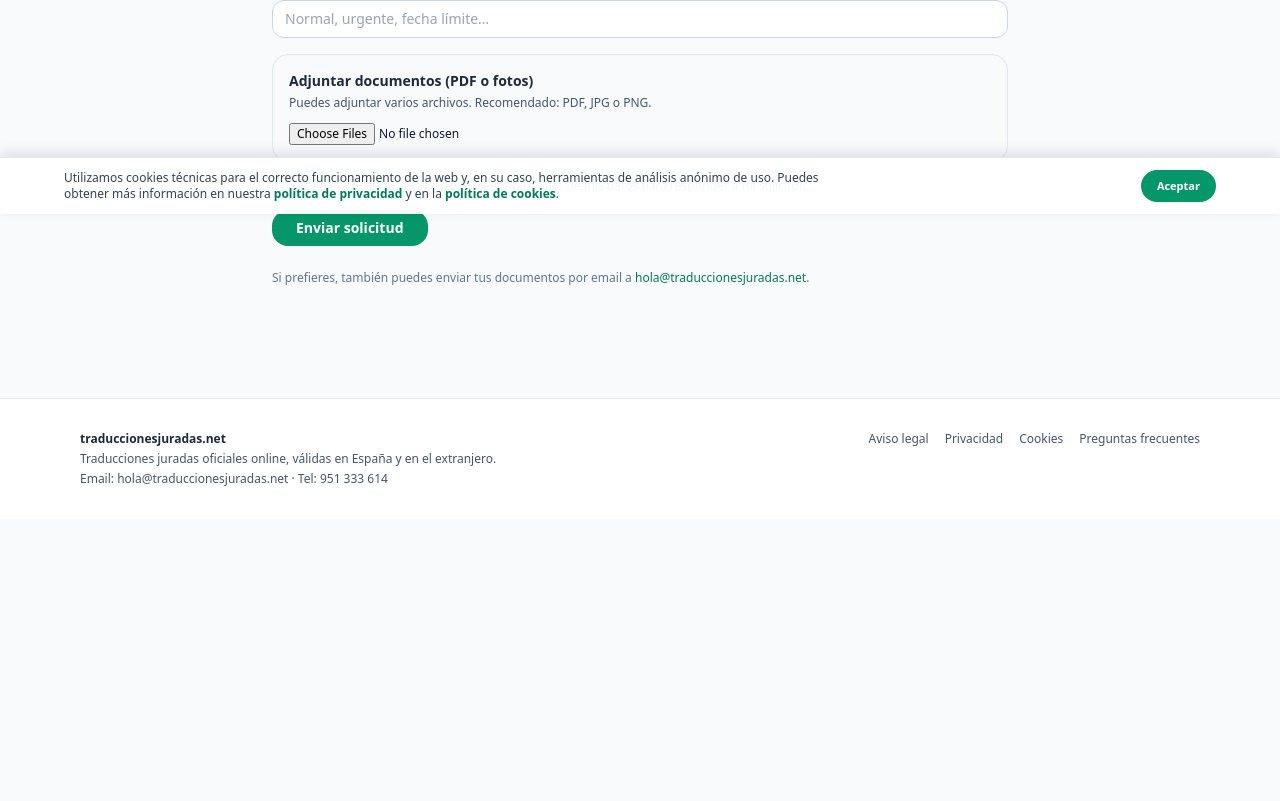
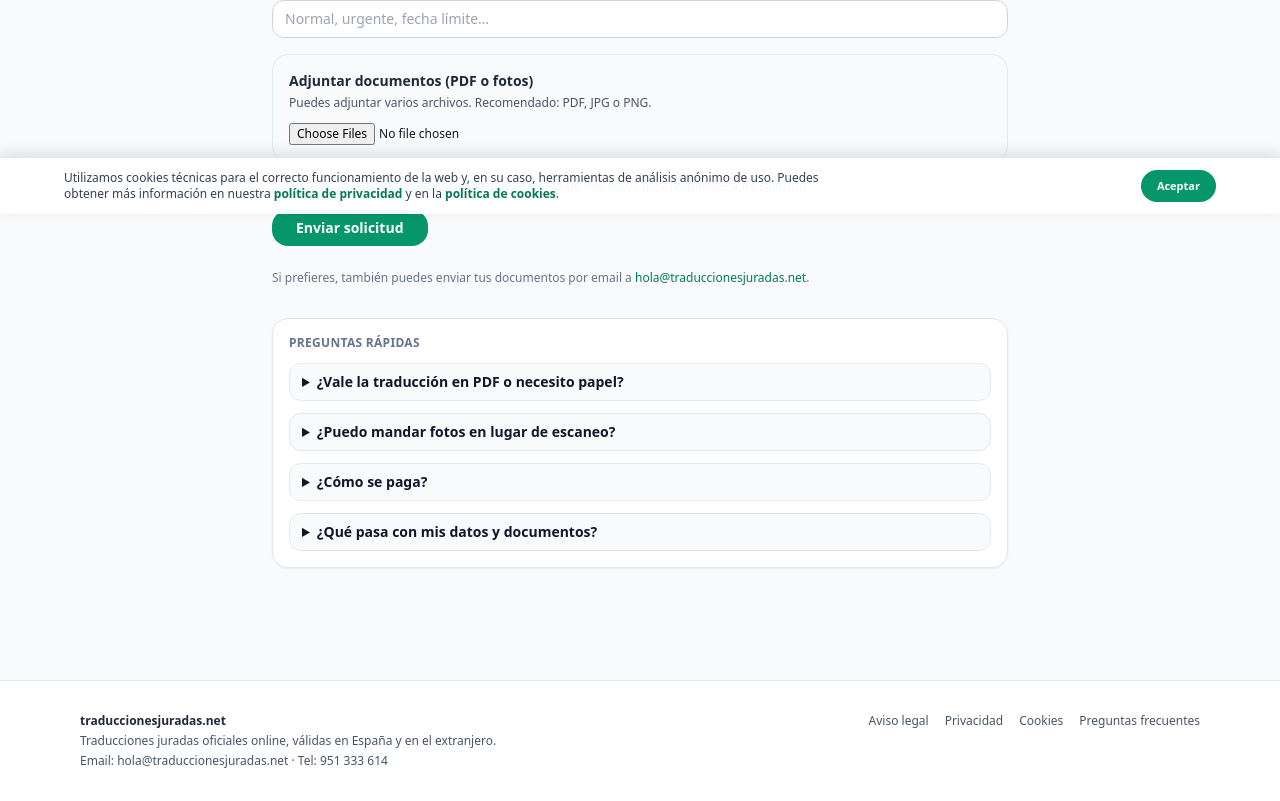
Before and after one commit to juanlatregua/traduccionesjuradas-next, a Next.js app: page /presupuesto in a window 1280 px wide. Shown: the part 586-1387 px from the top of the page. Before the commit the page ends 1105 px from the top, so only its background shows below. Built offline with nearby package versions, Linux system fonts and the light colour scheme.

Commit message:
Añade mini FAQ bajo el formulario de presupuesto

```diff
--- a/app/presupuesto/page.tsx
+++ b/app/presupuesto/page.tsx
@@ -370,6 +370,49 @@ export default function PresupuestoPage() {
         </a>
         .
       </p>
+
+      {/* Mini FAQ */}
+      <section className="mt-8 space-y-3 rounded-2xl border border-slate-200 bg-white p-4 text-sm text-slate-700 shadow-sm">
+        <p className="text-xs font-semibold uppercase tracking-wide text-slate-500">
+          Preguntas rápidas
+        </p>
+        <details className="rounded-xl border border-slate-200 bg-slate-50 px-3 py-2">
+          <summary className="cursor-pointer text-sm font-semibold text-slate-900">
+            ¿Vale la traducción en PDF o necesito papel?
+          </summary>
+          <p className="mt-2 text-sm text-slate-700">
+            El PDF firmado digitalmente por el traductor jurado es válido para la mayoría de trámites.
+            Si tu organismo pide papel, también podemos enviarlo por mensajería.
+          </p>
+        </details>
+        <details className="rounded-xl border border-slate-200 bg-slate-50 px-3 py-2">
+          <summary className="cursor-pointer text-sm font-semibold text-slate-900">
+            ¿Puedo mandar fotos en lugar de escaneo?
+          </summary>
+          <p className="mt-2 text-sm text-slate-700">
+            Sí, siempre que sean nítidas, sin recortes y con sellos/márgenes visibles. Si hiciera falta,
+            podemos pedir un escaneo mejor antes de entregar.
+          </p>
+        </details>
+        <details className="rounded-xl border border-slate-200 bg-slate-50 px-3 py-2">
+          <summary className="cursor-pointer text-sm font-semibold text-slate-900">
+            ¿Cómo se paga?
+          </summary>
+          <p className="mt-2 text-sm text-slate-700">
+            Te enviaremos el presupuesto con las opciones de pago (transferencia o tarjeta).
+            Para encargos urgentes solemos pedir el pago antes de empezar.
+          </p>
+        </details>
+        <details className="rounded-xl border border-slate-200 bg-slate-50 px-3 py-2">
+          <summary className="cursor-pointer text-sm font-semibold text-slate-900">
+            ¿Qué pasa con mis datos y documentos?
+          </summary>
+          <p className="mt-2 text-sm text-slate-700">
+            Usamos tus archivos solo para preparar el presupuesto y la traducción. Viajan por HTTPS
+            y podemos eliminarlos a petición una vez entregada la traducción.
+          </p>
+        </details>
+      </section>
     </main>
   );
 }
```
